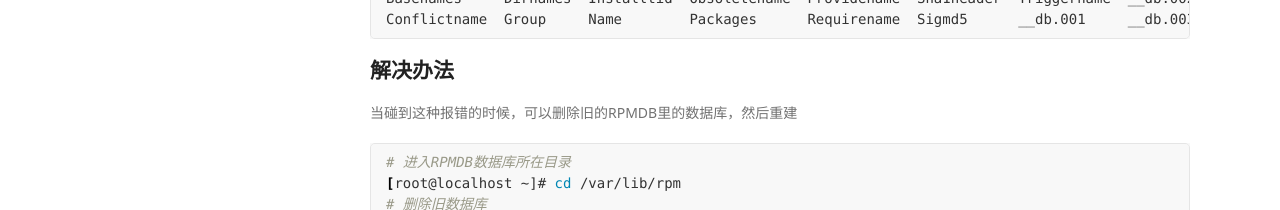
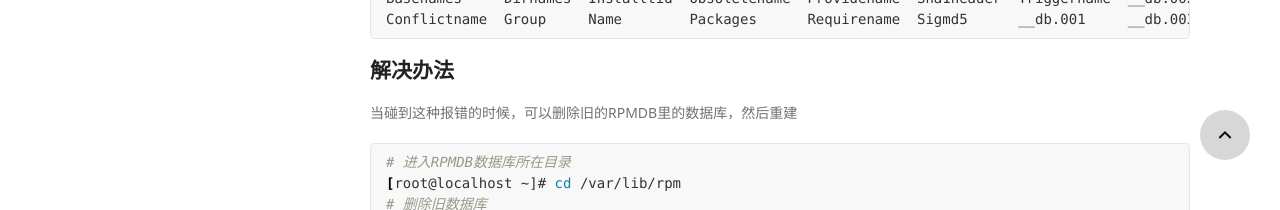
Before and after one commit to kidlo-th/kidlo-th.github.io, a Jekyll site: the page built from _posts/2024-05-23-Experiment-accumulation-from-yum-source.md, in a window 1280 px wide and 1400 px high, scrolled down 540 px. Shown: the part 1190-1400 px from the top of the window. Built offline with Jekyll 4.4.1, drawn with Linux system fonts in a browser that asks for light colours; some web fonts are replaced; a script that is not in the unit is left out; comment, search, counter and statistics services are not loaded.

Commit message:
增加Post页面返回顶部按钮

```diff
--- a/_layouts/post.html
+++ b/_layouts/post.html
@@ -1,6 +1,90 @@
 ---
 layout: main
 ---
+<style>
+	#back-to-top-btn {
+		position: fixed;
+		/* 固定在页面底部 */
+		bottom: 50px;
+		/* 距离底部 20px */
+		right: 30px;
+		/* 距离右侧 20px */
+		z-index: 99;
+		/* 确保在最顶层 */
+		width: 50px;
+		/* 设置按钮宽度 */
+		height: 50px;
+		/* 设置按钮高度 */
+		border: none;
+		outline: none;
+		background-color: #d8d7d7;
+		color: rgb(148, 147, 147);
+		cursor: pointer;
+		border-radius: 50%;
+		/* 将按钮样式改为圆形 */
+		display: flex;
+		justify-content: center;
+		align-items: center;
+	}
+
+	#back-to-top-btn svg {
+		width: 24px;
+		/* 设置箭头图标的大小 */
+		height: 24px;
+		fill: rgb(13, 13, 13);
+		/* 箭头颜色 */
+	}
+
+	#back-to-top-btn:hover {
+		background-color: #e4e1e1;
+	}
+</style>
+<!--<script>
+	// 当页面滚动到一定位置时显示返回顶部按钮
+	window.onscroll = function () { scrollFunction() };
+
+	function scrollFunction() {
+		if (document.body.scrollTop > 20 || document.documentElement.scrollTop > 20) {
+			document.getElementById("back-to-top-btn").style.display = "block";
+		} else {
+			document.getElementById("back-to-top-btn").style.display = "none";
+		}
+	}
+
+	// 返回顶部的功能
+	function topFunction() {
+		document.body.scrollTop = 0; // For Safari
+		document.documentElement.scrollTop = 0; // For Chrome, Firefox, IE and Opera
+	}
+</script>-->
+<script>
+	// 返回顶部的功能（带动画效果）
+	function topFunction() {
+		// 获取当前滚动位置
+		var currentScroll = document.documentElement.scrollTop || document.body.scrollTop;
+
+		// 如果当前滚动位置大于0，则执行动画
+		if (currentScroll > 0) {
+			// 使用 requestAnimationFrame 实现平滑滚动效果
+			window.requestAnimationFrame(topFunction);
+			// 将滚动位置向上移动一定距离，这里使用了一个简单的缓动函数
+			// 你也可以使用其他更复杂的缓动函数来实现更自然的动画效果
+			window.scrollTo(0, currentScroll - (currentScroll / 10));
+		}
+	}
+</script>
+<button onclick="topFunction()" id="back-to-top-btn" title="返回顶部">
+	<!-- <svg xmlns="http://www.w3.org/2000/svg" width="24" height="24" viewBox="0 0 24 24" fill="none"
+		stroke="currentColor" stroke-width="2" stroke-linecap="round" stroke-linejoin="round"
+		class="feather feather-chevron-up">
+		<polyline points="18 15 12 9 6 15"></polyline>
+	</svg> -->
+	<svg xmlns="http://www.w3.org/2000/svg" viewBox="0 0 24 24" width="28" height="28">
+		<path
+			d="M11.9997 10.8284L7.04996 15.7782L5.63574 14.364L11.9997 8L18.3637 14.364L16.9495 15.7782L11.9997 10.8284Z">
+		</path>
+	</svg>
+</button>
 
 <h1>{{ page.title }}</h1>
 <p>{{ page.date | date_to_string }} - {{ page.author }}</p>
```
